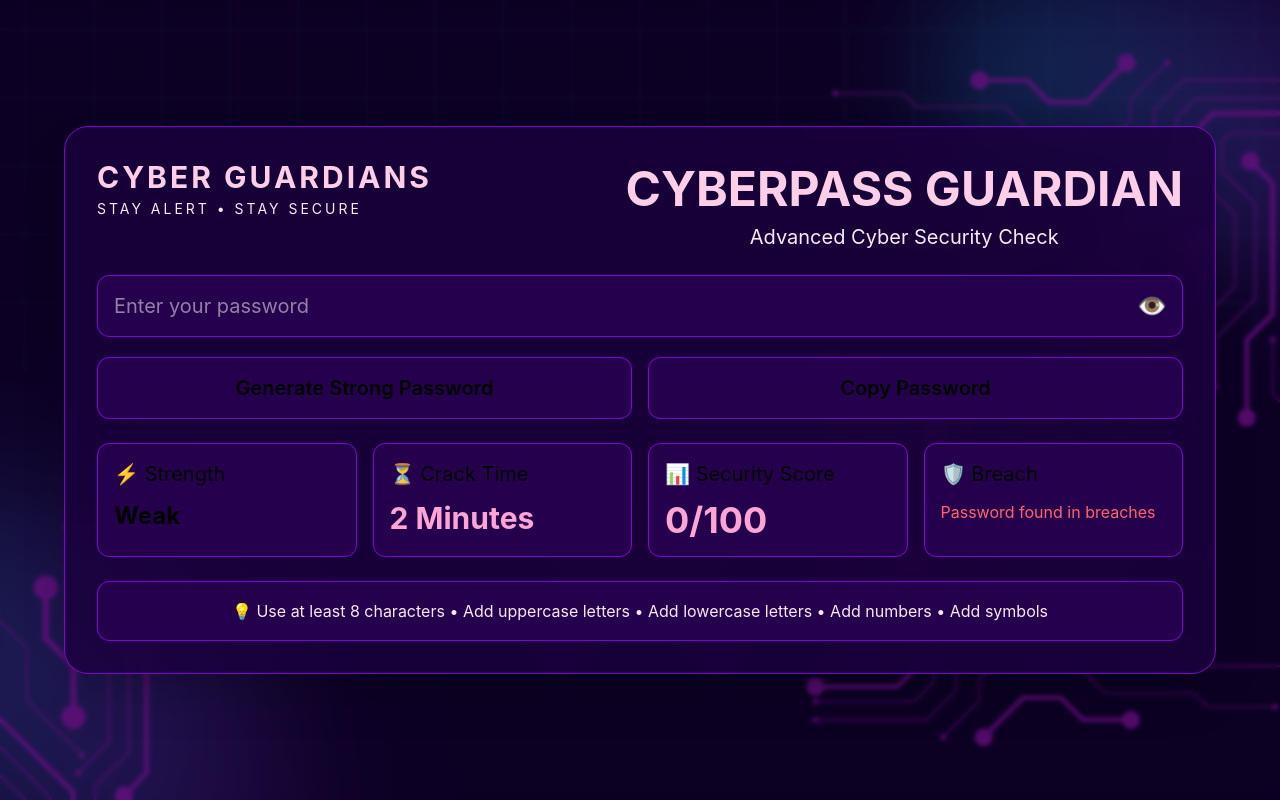
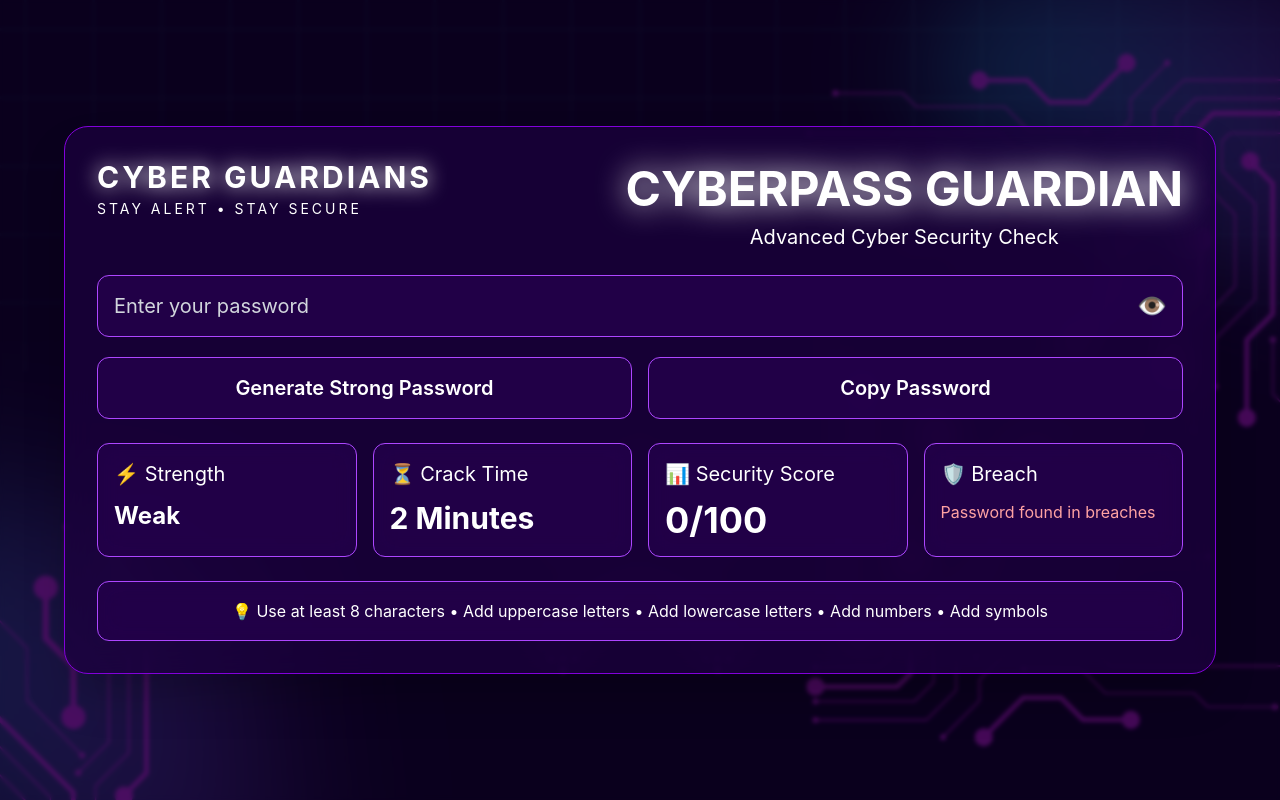
Before and after one commit to samriddhi7289-commits/cyberpass-guardian, a React (Vite) app: page / in a window 1280 px wide. Built offline with nearby package versions, Linux system fonts and the light colour scheme.

Commit message:
fixed text colors

```diff
--- a/src/App.jsx
+++ b/src/App.jsx
@@ -1,3 +1,4 @@
+
 import React, { useState } from "react";
 import "./index.css";
 import cyberBg from "./assets/cyber-bg.png";
@@ -8,70 +9,72 @@ export default function App() {
 
   return (
     <div
-      className="min-h-screen bg-cover bg-center bg-no-repeat flex items-center justify-center px-3 py-4"
+      className="min-h-screen bg-cover bg-center bg-no-repeat flex items-center justify-center px-3 py-4 relative overflow-hidden"
       style={{
         backgroundImage: `url(${cyberBg})`,
       }}
     >
-      {/* Overlay */}
-      <div className="absolute inset-0 bg-black/40 backdrop-blur-[2px]"></div>
+      {/* Dark Overlay */}
+      <div className="absolute inset-0 bg-black/50 backdrop-blur-[2px]"></div>
 
       {/* MAIN CONTAINER */}
-      <div className="relative z-10 w-full max-w-6xl rounded-[24px] border border-purple-700 bg-[#1a003d]/80 backdrop-blur-lg p-4 md:p-8 shadow-2xl overflow-hidden">
+      <div className="relative z-10 w-full max-w-6xl rounded-[24px] border border-purple-700 bg-[#1a003d]/75 backdrop-blur-lg p-4 md:p-8 shadow-2xl overflow-hidden">
 
         {/* HEADER */}
         <div className="flex flex-col md:flex-row md:justify-between md:items-start items-center gap-4 mb-6">
 
           {/* LOGO */}
           <div className="text-center md:text-left">
-            <h2 className="text-pink-200 text-lg md:text-3xl font-bold tracking-widest">
+            <h2 className="text-white text-lg md:text-3xl font-bold tracking-widest drop-shadow-[0_0_10px_#ffffff]">
               CYBER GUARDIANS
             </h2>
 
-            <p className="text-pink-100 text-[10px] md:text-sm tracking-[3px] mt-1">
+            <p className="text-white text-[10px] md:text-sm tracking-[3px] mt-1">
               STAY ALERT • STAY SECURE
             </p>
           </div>
 
           {/* MAIN TITLE */}
           <div className="text-center">
-            <h1 className="text-pink-200 text-3xl md:text-5xl font-bold leading-tight">
+            <h1 className="text-white text-3xl md:text-5xl font-bold leading-tight drop-shadow-[0_0_15px_#ffffff]">
               CYBERPASS GUARDIAN
             </h1>
 
-            <p className="text-pink-100 mt-1 text-sm md:text-xl">
+            <p className="text-white mt-1 text-sm md:text-xl">
               Advanced Cyber Security Check
             </p>
           </div>
 
         </div>
 
-        {/* INPUT */}
+        {/* PASSWORD INPUT */}
         <div className="relative mb-5">
+
           <input
             type={showPassword ? "text" : "password"}
             placeholder="Enter your password"
             value={password}
             onChange={(e) => setPassword(e.target.value)}
-            className="w-full bg-[#25004d] border border-purple-700 rounded-xl px-4 py-4 text-base md:text-xl outline-none text-white"
+            className="w-full bg-[#25004d]/80 border border-purple-500 rounded-xl px-4 py-4 text-base md:text-xl outline-none text-white placeholder:text-gray-300"
           />
 
           <button
             onClick={() => setShowPassword(!showPassword)}
-            className="absolute right-4 top-1/2 -translate-y-1/2 text-2xl"
+            className="absolute right-4 top-1/2 -translate-y-1/2 text-2xl text-white"
           >
             👁
           </button>
+
         </div>
 
         {/* BUTTONS */}
         <div className="grid grid-cols-1 md:grid-cols-2 gap-4 mb-6">
 
-          <button className="bg-[#25004d] border border-purple-700 rounded-xl py-4 text-base md:text-xl font-semibold hover:bg-purple-800 transition">
+          <button className="bg-[#25004d]/80 border border-purple-500 rounded-xl py-4 text-base md:text-xl font-semibold text-white hover:bg-purple-800 transition duration-300">
             Generate Strong Password
           </button>
 
-          <button className="bg-[#25004d] border border-purple-700 rounded-xl py-4 text-base md:text-xl font-semibold hover:bg-purple-800 transition">
+          <button className="bg-[#25004d]/80 border border-purple-500 rounded-xl py-4 text-base md:text-xl font-semibold text-white hover:bg-purple-800 transition duration-300">
             Copy Password
           </button>
 
@@ -81,40 +84,64 @@ export default function App() {
         <div className="grid grid-cols-1 sm:grid-cols-2 md:grid-cols-4 gap-4">
 
           {/* CARD 1 */}
-          <div className="bg-[#25004d] border border-purple-700 rounded-xl p-4">
-            <h3 className="text-lg md:text-xl mb-3">⚡ Strength</h3>
-            <p className="text-2xl font-bold">Weak</p>
+          <div className="bg-[#25004d]/70 border border-purple-500 rounded-xl p-4 backdrop-blur-md">
+
+            <h3 className="text-lg md:text-xl mb-3 text-white">
+              ⚡ Strength
+            </h3>
+
+            <p className="text-2xl font-bold text-white">
+              Weak
+            </p>
+
           </div>
 
           {/* CARD 2 */}
-          <div className="bg-[#25004d] border border-purple-700 rounded-xl p-4">
-            <h3 className="text-lg md:text-xl mb-3">⏳ Crack Time</h3>
-            <p className="text-3xl font-bold text-pink-300">
+          <div className="bg-[#25004d]/70 border border-purple-500 rounded-xl p-4 backdrop-blur-md">
+
+            <h3 className="text-lg md:text-xl mb-3 text-white">
+              ⏳ Crack Time
+            </h3>
+
+            <p className="text-3xl font-bold text-white">
               2 Minutes
             </p>
+
           </div>
 
           {/* CARD 3 */}
-          <div className="bg-[#25004d] border border-purple-700 rounded-xl p-4">
-            <h3 className="text-lg md:text-xl mb-3">📊 Security Score</h3>
-            <p className="text-4xl font-bold text-pink-300">
+          <div className="bg-[#25004d]/70 border border-purple-500 rounded-xl p-4 backdrop-blur-md">
+
+            <h3 className="text-lg md:text-xl mb-3 text-white">
+              📊 Security Score
+            </h3>
+
+            <p className="text-4xl font-bold text-white">
               0/100
             </p>
+
           </div>
 
           {/* CARD 4 */}
-          <div className="bg-[#25004d] border border-purple-700 rounded-xl p-4">
-            <h3 className="text-lg md:text-xl mb-3">🛡 Breach</h3>
-            <p className="text-sm md:text-base text-red-400">
+          <div className="bg-[#25004d]/70 border border-purple-500 rounded-xl p-4 backdrop-blur-md">
+
+            <h3 className="text-lg md:text-xl mb-3 text-white">
+              🛡 Breach
+            </h3>
+
+            <p className="text-sm md:text-base text-red-300">
               Password found in breaches
             </p>
+
           </div>
 
         </div>
 
         {/* FOOTER */}
-        <div className="mt-6 bg-[#25004d] border border-purple-700 rounded-xl p-4 text-center text-xs md:text-base text-pink-100 leading-relaxed">
+        <div className="mt-6 bg-[#25004d]/70 border border-purple-500 rounded-xl p-4 text-center text-xs md:text-base text-white leading-relaxed backdrop-blur-md">
+
           💡 Use at least 8 characters • Add uppercase letters • Add lowercase letters • Add numbers • Add symbols
+
         </div>
 
       </div>
```
